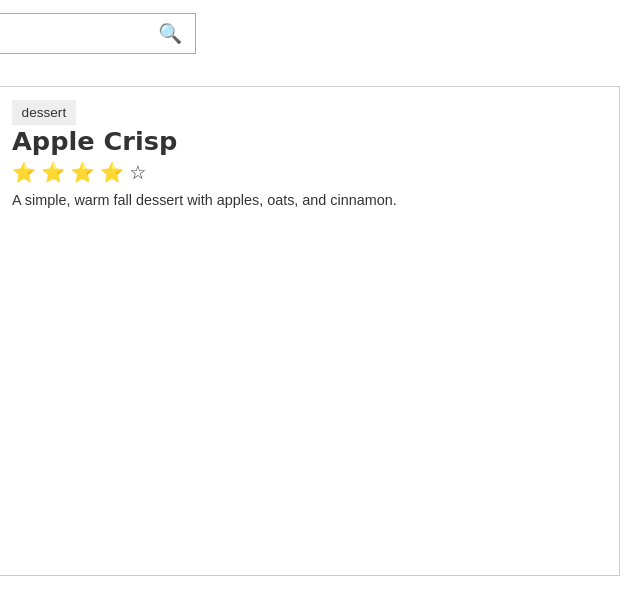
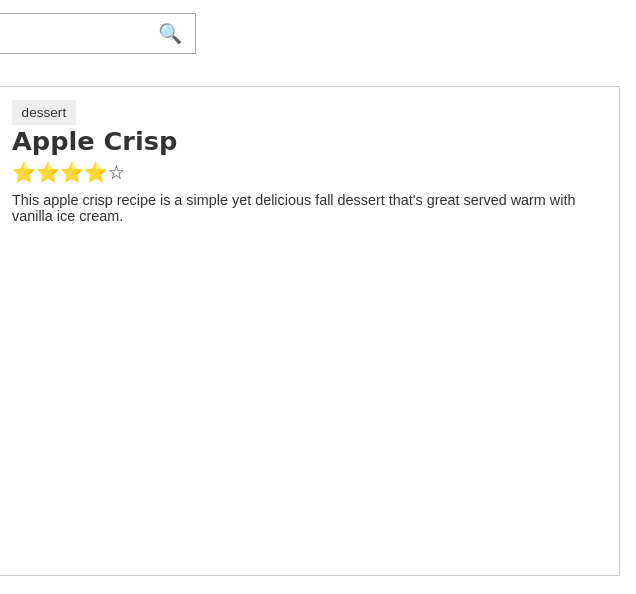
Before and after one commit to haydenmueller05/WDD131, a plain HTML site: page prove/recipebook.html in a window 1280 px wide. Shown: the part 79-673 px from the top of the page, 644-1280 px from the left. Drawn offline with Linux system fonts and the light colour scheme.

Commit message:
recipebook done

```diff
--- a/javascript/main.js
+++ b/javascript/main.js
@@ -1,3 +1,55 @@
 import recipes from "./recipes.mjs";
 
-console.log("Recipes loaded:", recipes);
+// Choose one random recipe
+function chooseRandomRecipe(list) {
+  const index = Math.floor(Math.random() * list.length);
+  return list[index];
+}
+
+// RENDER TAGS
+function tagsTemplate(tags) {
+  return tags
+    .map(tag => `<span class="tag">${tag}</span>`)
+    .join("");
+}
+
+// RENDER RATING (stars)
+function ratingTemplate(rating) {
+  const full = "⭐".repeat(rating);
+  const empty = "☆".repeat(5 - rating);
+
+  return `
+    <span class="rating" role="img" aria-label="Rating: ${rating} out of 5 stars">
+      <span aria-hidden="true">${full}${empty}</span>
+    </span>
+  `;
+}
+
+// RENDER FULL RECIPE CARD
+function recipeTemplate(recipe) {
+  return `
+  <article class="recipe-card">
+    <img src="${recipe.image}" alt="${recipe.name}" class="recipe-img">
+
+    <div class="recipe-content">
+      ${tagsTemplate(recipe.tags)}
+
+      <h2 class="recipe-title">${recipe.name}</h2>
+
+      ${ratingTemplate(recipe.rating)}
+
+      <p class="description">${recipe.description}</p>
+    </div>
+  </article>
+  `;
+}
+
+// PLACE RECIPE IN THE PAGE
+function renderRandomRecipe() {
+  const random = chooseRandomRecipe(recipes);
+    const container = document.querySelector("main");
+
+  container.innerHTML = recipeTemplate(random);
+}
+
+renderRandomRecipe();
--- a/javascript/recipes.mjs
+++ b/javascript/recipes.mjs
@@ -7,7 +7,7 @@ const recipes = [
 		datePublished: '2016-10-16',
 		tags: ['Waffles', 'Sweet Potato', 'Side'],
 		description: 'Savory waffles made with Sweet potato with a hint of Ginger',
-		image: './images/sweet-potato-waffle-md.jpg',
+		image: '../images/sweet-potato-waffle-md.jpg',
 		recipeIngredient: [
 			'2 separated eggs',
 			'1/4 C Oil',
@@ -43,7 +43,7 @@ const recipes = [
 		tags: ['Chicken', 'Entree'],
 		description:
 			'Delicious quick and easy creamy rice dish. The mustard, mushrooms, and lemon all blend together wonderfully',
-		image: './images/escalopes-de-poulet-a-la-creme.webp',
+		image: '../images/escalopes-de-poulet-a-la-creme.webp',
 		recipeIngredient: [
 			'2 Chicken Tenders, Cubed',
 			'4 Mushrooms, Sliced',
@@ -75,7 +75,7 @@ const recipes = [
 		tags: ['Potatoes', 'side'],
 		description:
 			'Easy and delicious oven roasted potatoes that go great with almost anything.',
-		image: './images/roasted-potatoes.webp',
+		image: '../images/roasted-potatoes.webp',
 		recipeIngredient: [
 			'3-4 Medium Potatoes',
 			'1 Tbsp Olive oil',
@@ -105,7 +105,7 @@ const recipes = [
 		tags: ['Southwest', 'entree'],
 		description:
 			'Black beans and tomatoes served over a bed of rice. Top with cheese and scoop up with tortilla chips for maximum enjoyment.',
-		image: './images/black-beans-and-rice.jpg',
+		image: '../images/black-beans-and-rice.jpg',
 		recipeIngredient: [
 			'1 Medium Onion, diced',
 			'2 Cloves Garlic, minced',
@@ -138,7 +138,7 @@ const recipes = [
 		tags: ['chicken', 'entree', 'Indian'],
 		description:
 			'Quick and easy Chicken curry recipe made with easy to find ingredients.',
-		image: './images/chicken-curry.webp',
+		image: '../images/chicken-curry.webp',
 		recipeIngredient: [
 			'4 Slices Bacon',
 			'1 clove Garlic',
@@ -175,7 +175,7 @@ const recipes = [
 		datePublished: '2018-09-19',
 		tags: ['dessert'],
 		description: 'Delicious soft chocolate chip cookies with coconut.',
-		image: './images/chocolate-chip-cookies.jpg',
+		image: '../images/chocolate-chip-cookies.jpg',
 		recipeIngredient: [
 			'1 Lb butter, softened',
 			'1 C white sugar',
@@ -210,7 +210,7 @@ const recipes = [
 		tags: ['dessert', 'German'],
 		description:
 			"This gooseberry cake with crumble is easy to follow, a bit tart and not too sweet. Made up of a cake base, filled with fresh gooseberries and vanilla cream and finished off with crumble that's flavored with vanilla. A must have recipe for gooseberry lovers!!",
-		image: './images/german-gooseberry-cake.jpg',
+		image: '../images/german-gooseberry-cake.jpg',
 		recipeIngredient: [
 			'For the Cake Base:',
 			'180 g (1 ½ cups/ 6.3 oz) plain flour',
@@ -253,7 +253,7 @@ const recipes = [
 		tags: ['dessert'],
 		description:
 			"This apple crisp recipe is a simple yet delicious fall dessert that's great served warm with vanilla ice cream.",
-		image: './images/apple-crisp.jpg',
+		image: '../images/apple-crisp.jpg',
 		recipeIngredient: [
 			'10 C apples, cored and sliced',
 			'1 C white sugar',
--- a/prove/recipebook.html
+++ b/prove/recipebook.html
@@ -36,36 +36,9 @@
   </header>
 
   <main>
+    <article class="recipe-card">
 
-    <!-- One recipe card (JS will eventually replace with dynamic content) -->
-    <article class="recipe-card">
-      <img src="../images/apple-crisp.jpg" alt="recipe image" class="recipe-img">
-
-      <div class="recipe-content">
-        <span class="tag">dessert</span>
-
-        <h2 class="recipe-title">Apple Crisp</h2>
-
-        <!-- Accessible rating -->
-        <span
-          class="rating"
-          role="img"
-          aria-label="Rating: 4 out of 5 stars"
-        >
-          <span aria-hidden="true">⭐</span>
-          <span aria-hidden="true">⭐</span>
-          <span aria-hidden="true">⭐</span>
-          <span aria-hidden="true">⭐</span>
-          <span aria-hidden="true">☆</span>
-        </span>
-
-        <!-- This is hidden on mobile, shown on desktop -->
-        <p class="description">
-          A simple, warm fall dessert with apples, oats, and cinnamon.
-        </p>
-      </div>
     </article>
-
   </main>
 
   <footer>
@@ -82,5 +55,6 @@
       </a>
     </p>
   </footer>
+  <script type="module" src="../javascript/main.js"></script>
 </body>
 </html>
```
